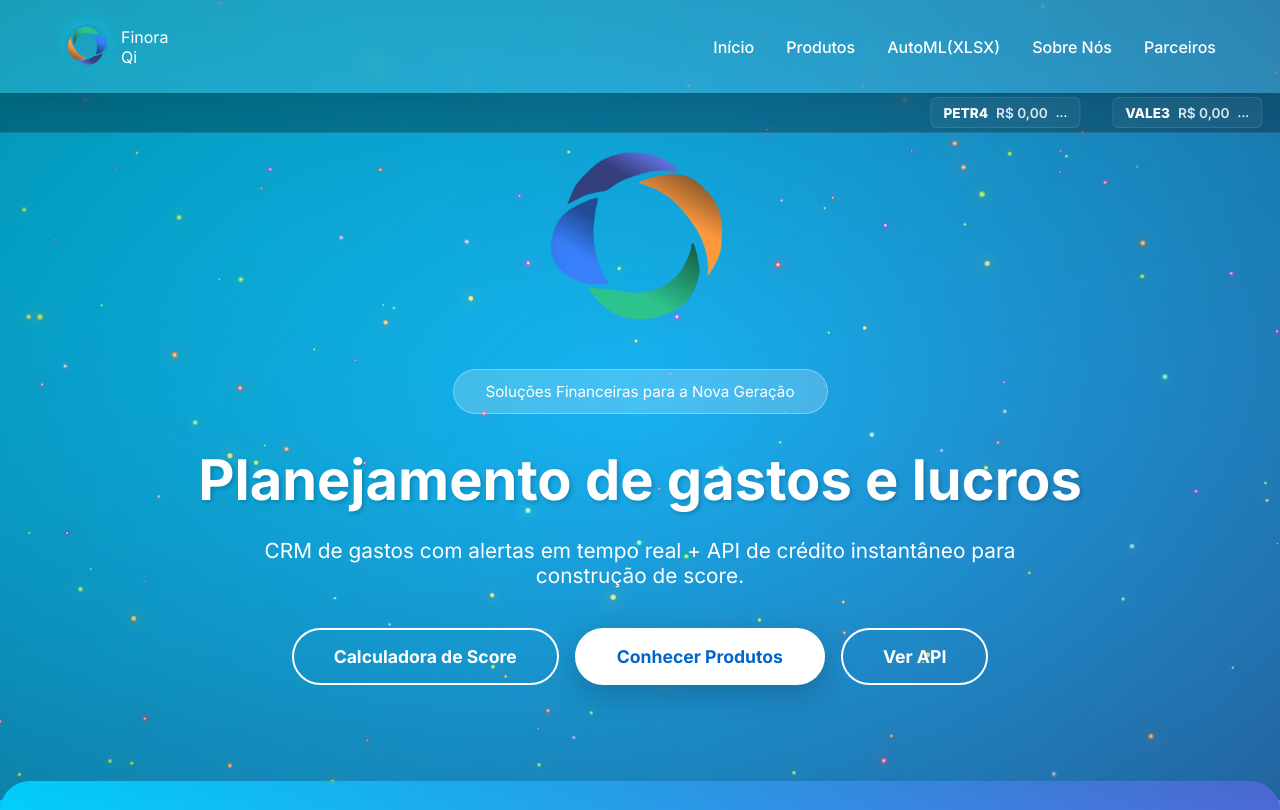
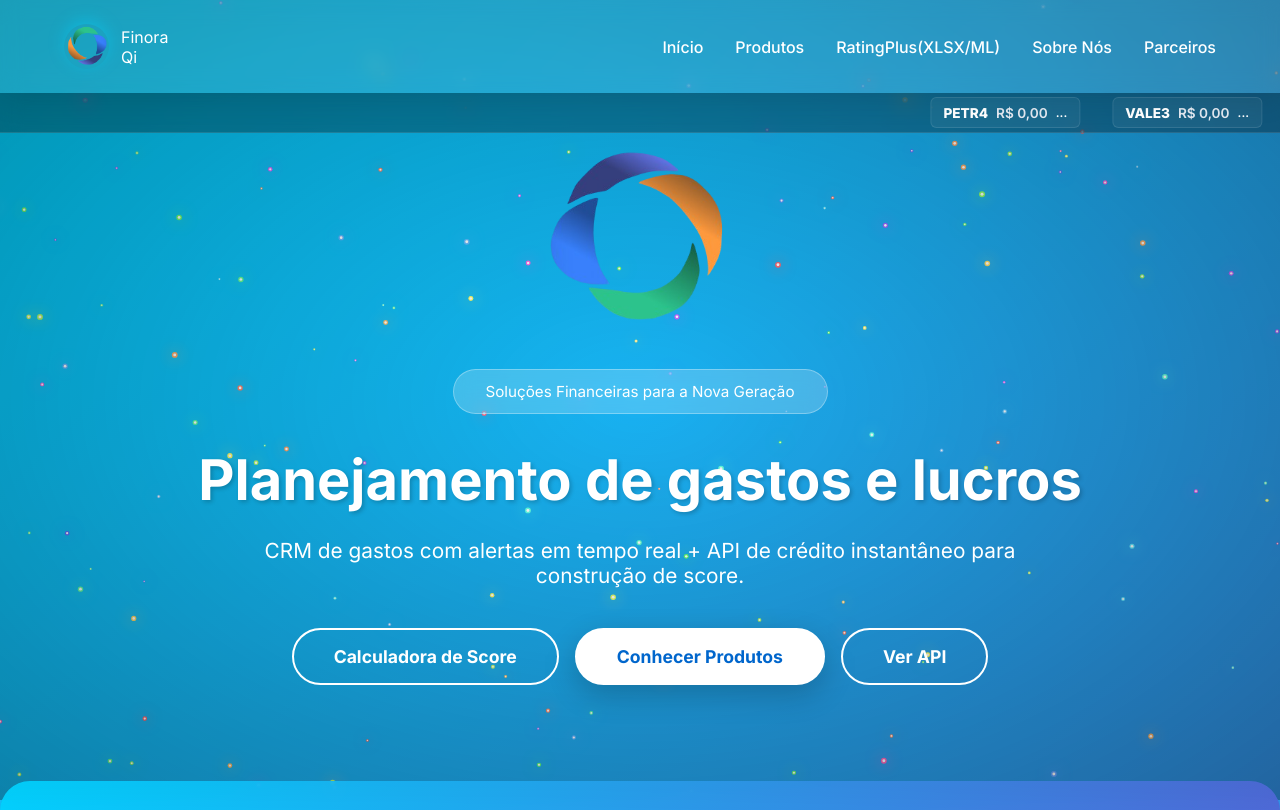
Before and after one commit to finoraqi-team/FinoraQi-website, a website: page public/index.html in a window 1280 px wide. Shown: the top 810 px of the page. Drawn offline with Linux system fonts and the light colour scheme.

Commit message:
Rename AutoML link to RatingPlus

```diff
--- a/public/index.html
+++ b/public/index.html
@@ -1078,7 +1078,7 @@
         <nav>
             <a href="#inicio">Início</a>
             <a href="#produtos">Produtos</a>
-            <a href="automl_dashboard.html">AutoML(XLSX)</a>
+            <a href="automl_dashboard.html">RatingPlus(XLSX/ML)</a>
             <a href="#sobre">Sobre Nós</a>
             <a href="#parceiros">Parceiros</a>
         </nav>
```
